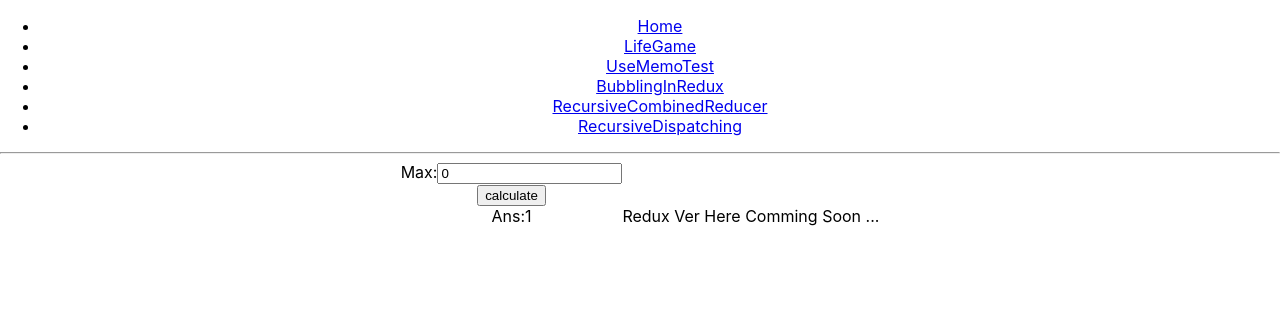
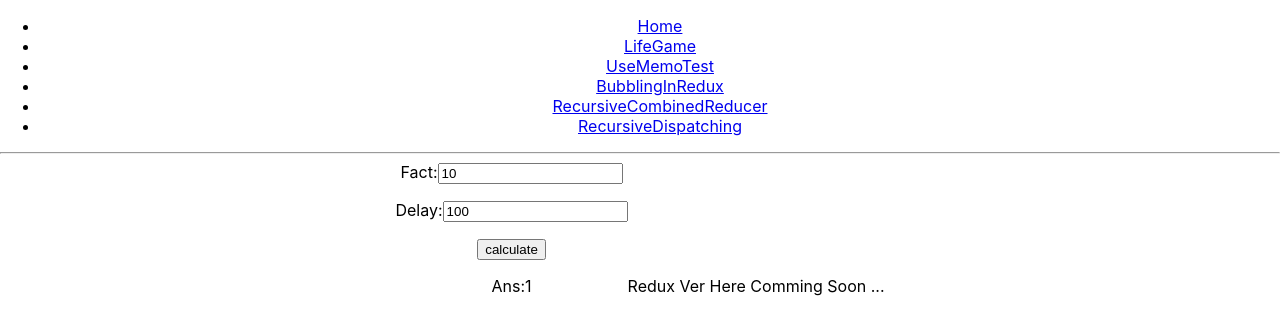
Before and after one commit to KoinoEngineering/react-study, a React (Create React App) app: page /RecursiveDispatching in a window 1280 px wide. Shown: the top 334 px of the page. Built offline with nearby package versions, Linux system fonts and the light colour scheme.

Commit message:
#20 work

```diff
--- a/src/Pages/RecursiveDispatching/parts/ReactFactorial/ReactFactorial.tsx
+++ b/src/Pages/RecursiveDispatching/parts/ReactFactorial/ReactFactorial.tsx
@@ -13,7 +13,8 @@ export class ReactFactorial extends React.PureComponent<ReactFactorialProps, Rea
         this.state = {
             factorial: {
                 ans: 1,
-                max: 0,
+                delay: 100,
+                fact: 10,
             }
         };
     }
--- a/src/Pages/RecursiveDispatching/parts/common/Factorial/Factorial.tsx
+++ b/src/Pages/RecursiveDispatching/parts/common/Factorial/Factorial.tsx
@@ -1,4 +1,4 @@
-import React, { ChangeEventHandler, Dispatch, EventHandler } from "react";
+import React, { ChangeEventHandler, Dispatch, EventHandler, MouseEventHandler } from "react";
 
 
 /**
@@ -9,7 +9,8 @@ import React, { ChangeEventHandler, Dispatch, EventHandler } from "react";
  * @interface FactorialState
  */
 export interface FactorialState {
-    max: number;
+    fact: number;
+    delay: number;
     ans: number;
 }
 
@@ -25,35 +26,87 @@ export interface FactorialProps {
     dispatch: Dispatch<FactorialState>;
 }
 
+interface FactorialInnerState {
+    Enabled: boolean
+}
+
 type HandleFactory<H extends EventHandler<any>> = (state: FactorialState, dispatch: Dispatch<FactorialState>) => H;
 
-export class Factorial extends React.PureComponent<FactorialProps, never>{
+export class Factorial extends React.PureComponent<FactorialProps, FactorialInnerState>{
+    constructor(props: FactorialProps) {
+        super(props);
+        this.state = {
+            Enabled: true
+        };
+    }
 
-    private handleInputChange: HandleFactory<ChangeEventHandler<HTMLInputElement>> = (state, dispatch) => {
+    private handleMaxChange: HandleFactory<ChangeEventHandler<HTMLInputElement>> = (state, dispatch) => {
         return (e) => {
             const tmp = Number(e.currentTarget.value);
-            if (isNaN(tmp)) {
+            if (isNaN(tmp) || tmp < 0) {
                 return;
             }
-            dispatch({ ...state, max: tmp });
+            dispatch({
+                ...state,
+                delay: tmp === 0 ? 0 : 1000 / tmp,
+                fact: tmp,
+            });
+            return;
+        };
+    }
+    private handleDelayChange: HandleFactory<ChangeEventHandler<HTMLInputElement>> = (state, dispatch) => {
+        return (e) => {
+            const tmp = Number(e.currentTarget.value);
+            if (isNaN(tmp) || tmp < 0) {
+                return;
+            }
+            dispatch({ ...state, delay: tmp });
             return;
         };
     }
 
+    private handleCalculateClick: HandleFactory<MouseEventHandler<HTMLButtonElement>> = (state, dispatch) => {
+        return () => {
+            /// ansを1に初期化
+            const newState = { ...state, ans: 1 };
+            this.setState({ Enabled: false });
+            dispatch(newState);
+            /// call setFactorial
+            this.setFactorial(newState, dispatch);
+        };
+    }
+
+    private setFactorial = (state: FactorialState, dispatch: Dispatch<FactorialState>, value: number = 1): void => {
+        if (value > state.fact) {
+            this.setState({ Enabled: true });
+            return;
+        } else {
+            const newState = { ...state, ans: state.ans * value };
+            dispatch(newState);
+            setTimeout(() => {
+                this.setFactorial(newState, dispatch, value + 1);
+            }, newState.delay);
+        }
+    }
+
     public render() {
         const { state, dispatch } = this.props;
+        const innerState = this.state;
         return <div>
             <div className="InputArea">
-                <div className="MaxArea">
-                    <span>Max:</span><span><input type="text" value={state.max} onChange={this.handleInputChange(state, dispatch)} /></span>
+                <div className="MaxArea" style={{ paddingBottom: "1rem" }}>
+                    <span>Fact:</span><span><input disabled={!innerState.Enabled} type="text" value={state.fact} onChange={this.handleMaxChange(state, dispatch)} /></span>
                 </div>
-                <div className="ButtonArea">
-                    <button>calculate</button>
+                <div className="DelayArea" style={{ paddingBottom: "1rem" }}>
+                    <span>Delay:</span><span><input disabled={!innerState.Enabled} type="text" value={state.delay} onChange={this.handleDelayChange(state, dispatch)} /></span>
+                </div>
+                <div className="ButtonArea" style={{ paddingBottom: "1rem" }}>
+                    <button disabled={!innerState.Enabled} onClick={this.handleCalculateClick(state, dispatch)}>calculate</button>
                 </div>
             </div>
-            <div className="AnsArea">
-                {"Ans:" + state.ans}
+            <div className="AnsArea" style={{ paddingBottom: "1rem" }}>
+                {state.fact > 21 ? "Max is too large" : "Ans:" + state.ans}
             </div>
-        </div>;
+        </ div>;
     }
 }
```
